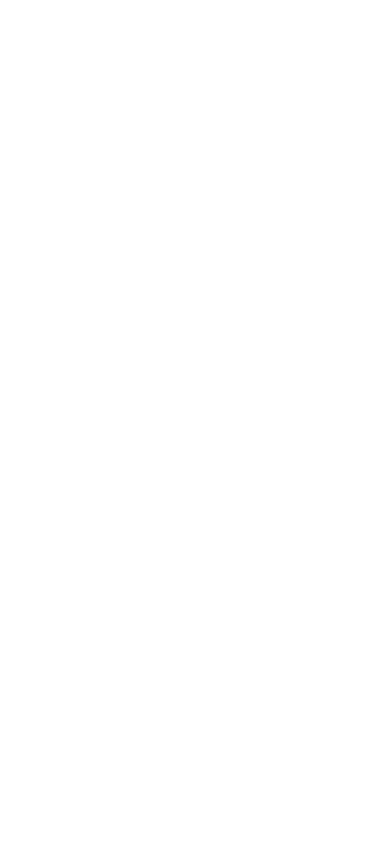
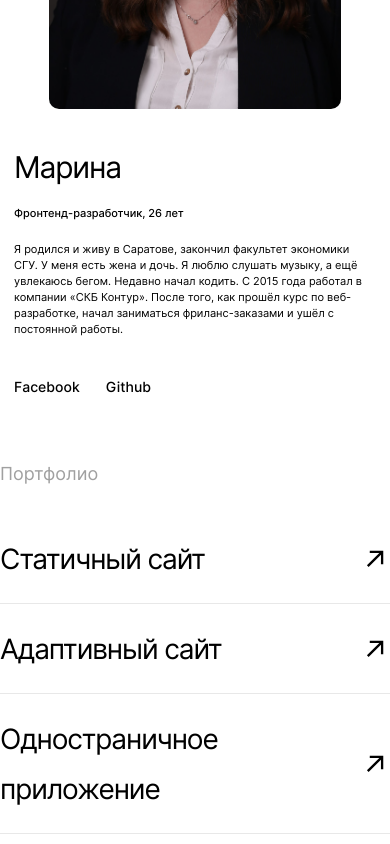
Before and after one commit to MgKraynova/movies-explorer-frontend, a React (Create React App) app: page / in a window 390 px wide. Shown: the part 2344-3188 px from the top of the page. Before the commit the page ends 1920 px from the top, so only its background shows below. Built offline with nearby package versions, Linux system fonts and the light colour scheme.

Commit message:
add adaptive to student info section

```diff
--- a/src/components/Main/Main.js
+++ b/src/components/Main/Main.js
@@ -81,51 +81,51 @@
                         </ul>
                     </div>
                 </section>
-                {/*<section className="student-info section">*/}
-                {/*    <div className="section__header">*/}
-                {/*        <h2 className="section__title">Студент</h2>*/}
-                {/*    </div>*/}
-                {/*    <div className="student-info__content">*/}
-                {/*        <div className="student-info__text-container">*/}
-                {/*            <div className="student-info__main-info">*/}
-                {/*                <div className="student-info__wrapper">*/}
-                {/*                    <h3 className="student-info__subtitle">Марина</h3>*/}
-                {/*                    <p className="student-info__caption">Фронтенд-разработчик, 26 лет</p>*/}
-                {/*                </div>*/}
-                {/*                <p className="student-info__description">Я родился и живу в Саратове, закончил факультет экономики СГУ.*/}
-                {/*                    У меня есть жена и дочь. Я люблю слушать музыку, а ещё увлекаюсь бегом.*/}
-                {/*                    Недавно начал кодить. С 2015 года работал в компании «СКБ Контур». После того,*/}
-                {/*                    как прошёл курс по веб-разработке, начал заниматься фриланс-заказами и ушёл с постоянной работы.</p>*/}
-                {/*            </div>*/}
-                {/*            <ul className="student-info__list list">*/}
-                {/*                <li>*/}
-                {/*                    <a href="https://ru-ru.facebook.com/" className="student-info__link link">Facebook</a>*/}
-                {/*                </li>*/}
-                {/*                <li>*/}
-                {/*                    <a href="https://github.com/MgKraynova" className="student-info__link link">Github</a>*/}
-                {/*                </li>*/}
-                {/*            </ul>*/}
-                {/*        </div>*/}
-                {/*        <img className="student-info__img" src={photo} alt="Фото Марины"/>*/}
-                {/*    </div>*/}
-                {/*</section>*/}
-                {/*<section className="portfolio section" >*/}
-                {/*    <h2 className="portfolio__title">Портфолио</h2>*/}
-                {/*    <ul className="portfolio__list list">*/}
-                {/*        <li className="portfolio__item">*/}
-                {/*            <a className="portfolio__link link" href="https://github.com/MgKraynova/how-to-learn">Статичный сайт</a>*/}
-                {/*            <img className="portfolio__icon" src={portfolioIcon} alt="Изображение стрелки" />*/}
-                {/*        </li>*/}
-                {/*        <li className="portfolio__item">*/}
-                {/*            <a className="portfolio__link link" href="https://github.com/MgKraynova/russian-travel">Адаптивный сайт</a>*/}
-                {/*            <img className="portfolio__icon" src={portfolioIcon} alt="Изображение стрелки" />*/}
-                {/*        </li>*/}
-                {/*        <li className="portfolio__item">*/}
-                {/*            <a className="portfolio__link link" href="https://github.com/MgKraynova/react-mesto-api-full">Одностраничное приложение</a>*/}
-                {/*            <img className="portfolio__icon" src={portfolioIcon} alt="Изображение стрелки" />*/}
-                {/*        </li>*/}
-                {/*    </ul>*/}
-                {/*</section>*/}
+                <section className="student-info section">
+                    <div className="section__header">
+                        <h2 className="section__title">Студент</h2>
+                    </div>
+                    <div className="student-info__content">
+                        <div className="student-info__text-container">
+                            <div className="student-info__main-info">
+                                <div className="student-info__wrapper">
+                                    <h3 className="student-info__subtitle">Марина</h3>
+                                    <p className="student-info__caption">Фронтенд-разработчик, 26 лет</p>
+                                </div>
+                                <p className="student-info__description">Я родился и живу в Саратове, закончил факультет экономики СГУ.
+                                    У меня есть жена и дочь. Я люблю слушать музыку, а ещё увлекаюсь бегом.
+                                    Недавно начал кодить. С 2015 года работал в компании «СКБ Контур». После того,
+                                    как прошёл курс по веб-разработке, начал заниматься фриланс-заказами и ушёл с постоянной работы.</p>
+                            </div>
+                            <ul className="student-info__list list">
+                                <li>
+                                    <a href="https://ru-ru.facebook.com/" className="student-info__link link">Facebook</a>
+                                </li>
+                                <li>
+                                    <a href="https://github.com/MgKraynova" className="student-info__link link">Github</a>
+                                </li>
+                            </ul>
+                        </div>
+                        <img className="student-info__img" src={photo} alt="Фото Марины"/>
+                    </div>
+                </section>
+                <section className="portfolio section" >
+                    <h2 className="portfolio__title">Портфолио</h2>
+                    <ul className="portfolio__list list">
+                        <li className="portfolio__item">
+                            <a className="portfolio__link link" href="https://github.com/MgKraynova/how-to-learn">Статичный сайт</a>
+                            <img className="portfolio__icon" src={portfolioIcon} alt="Изображение стрелки" />
+                        </li>
+                        <li className="portfolio__item">
+                            <a className="portfolio__link link" href="https://github.com/MgKraynova/russian-travel">Адаптивный сайт</a>
+                            <img className="portfolio__icon" src={portfolioIcon} alt="Изображение стрелки" />
+                        </li>
+                        <li className="portfolio__item">
+                            <a className="portfolio__link link" href="https://github.com/MgKraynova/react-mesto-api-full">Одностраничное приложение</a>
+                            <img className="portfolio__icon" src={portfolioIcon} alt="Изображение стрелки" />
+                        </li>
+                    </ul>
+                </section>
             </main>
         </>
     )
--- a/src/components/Main/student-info.css
+++ b/src/components/Main/student-info.css
@@ -4,6 +4,7 @@
     gap: 66px;
     padding-top: 110px;
     padding-bottom: 100px;
+    width: 100%;
 }
 
 @media screen and (max-width: 769px) {
@@ -14,16 +15,46 @@
     }
 }
 
+@media screen and (max-width: 605px) {
+    .student-info {
+        gap: 60px;
+        padding-top: 70px;
+        padding-bottom: 69px;
+    }
+}
+
+@media screen and (max-width: 426px) {
+    .student-info {
+        padding-left: 14px;
+        padding-right: 14px;
+    }
+}
+
 .student-info__content {
     display: flex;
     flex-direction: row;
     justify-content: space-between;
 }
 
+@media screen and (max-width: 605px) {
+    .student-info__content {
+        flex-direction: column-reverse;
+        align-items: center;
+        gap: 40px;
+    }
+}
+
 .student-info__text-container {
     display: flex;
     flex-direction: column;
     justify-content: space-between;
+}
+
+@media screen and (max-width: 605px) {
+    .student-info__text-container {
+        align-self: start;
+        gap: 40px;
+    }
 }
 
 .student-info__main-info {
@@ -39,6 +70,12 @@
     }
 }
 
+@media screen and (max-width: 605px) {
+    .student-info__main-info {
+        max-width: 100%;
+    }
+}
+
 .student-info__wrapper {
     display: flex;
     flex-direction: column;
@@ -48,6 +85,12 @@
 @media screen and (max-width: 769px) {
     .student-info__wrapper {
         gap: 16px;
+    }
+}
+
+@media screen and (max-width: 426px) {
+    .student-info__wrapper {
+        gap: 20px;
     }
 }
 
@@ -70,6 +113,13 @@
     }
 }
 
+@media screen and (max-width: 426px) {
+    .student-info__subtitle {
+        font-size: 30px;
+        line-height: 36px;
+    }
+}
+
 .student-info__caption {
     margin: 0;
     font-style: normal;
@@ -86,6 +136,14 @@
         font-size: 12px;
         line-height: 18px;
         /* identical to box height, or 150% */
+    }
+}
+
+@media screen and (max-width: 426px) {
+    .student-info__caption {
+        font-size: 11px;
+        line-height: 16px;
+        /* identical to box height, or 145% */
     }
 }
 
@@ -110,10 +168,36 @@
     }
 }
 
+@media screen and (max-width: 730px) {
+    .student-info__description {
+        max-width: 230px;
+    }
+}
+
+@media screen and (max-width: 605px) {
+    .student-info__description {
+        max-width: 100%;
+    }
+}
+
+@media screen and (max-width: 426px) {
+    .student-info__description {
+        font-size: 11px;
+        line-height: 16px;
+        /* or 145% */
+    }
+}
+
 .student-info__list {
     display: flex;
     flex-direction: row;
     gap: 20px;
+}
+
+@media screen and (max-width: 426px) {
+    .student-info__list {
+        gap: 26px;
+    }
 }
 
 .student-info__link {
@@ -140,3 +224,10 @@
         height: 307px;
     }
 }
+
+@media screen and (max-width: 605px) {
+    .student-info__img {
+        width: 292px;
+        height: 352px;
+    }
+}
```
